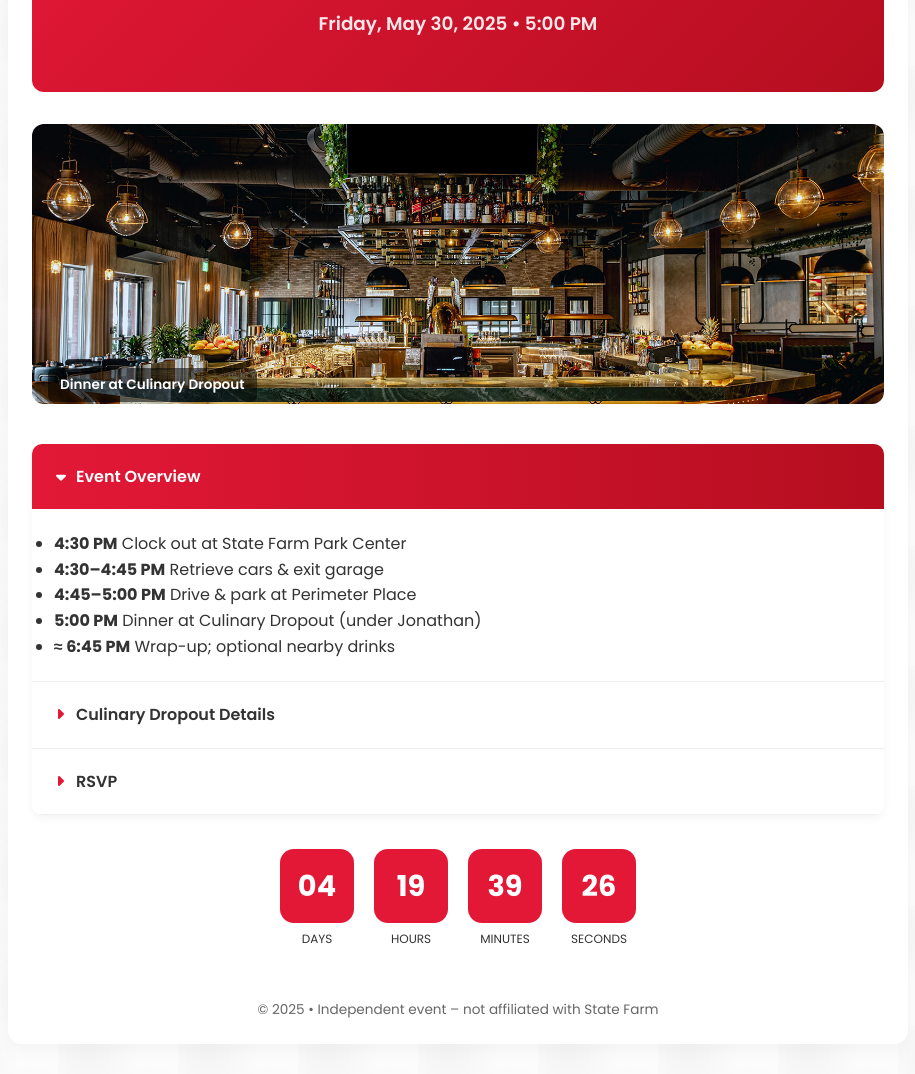
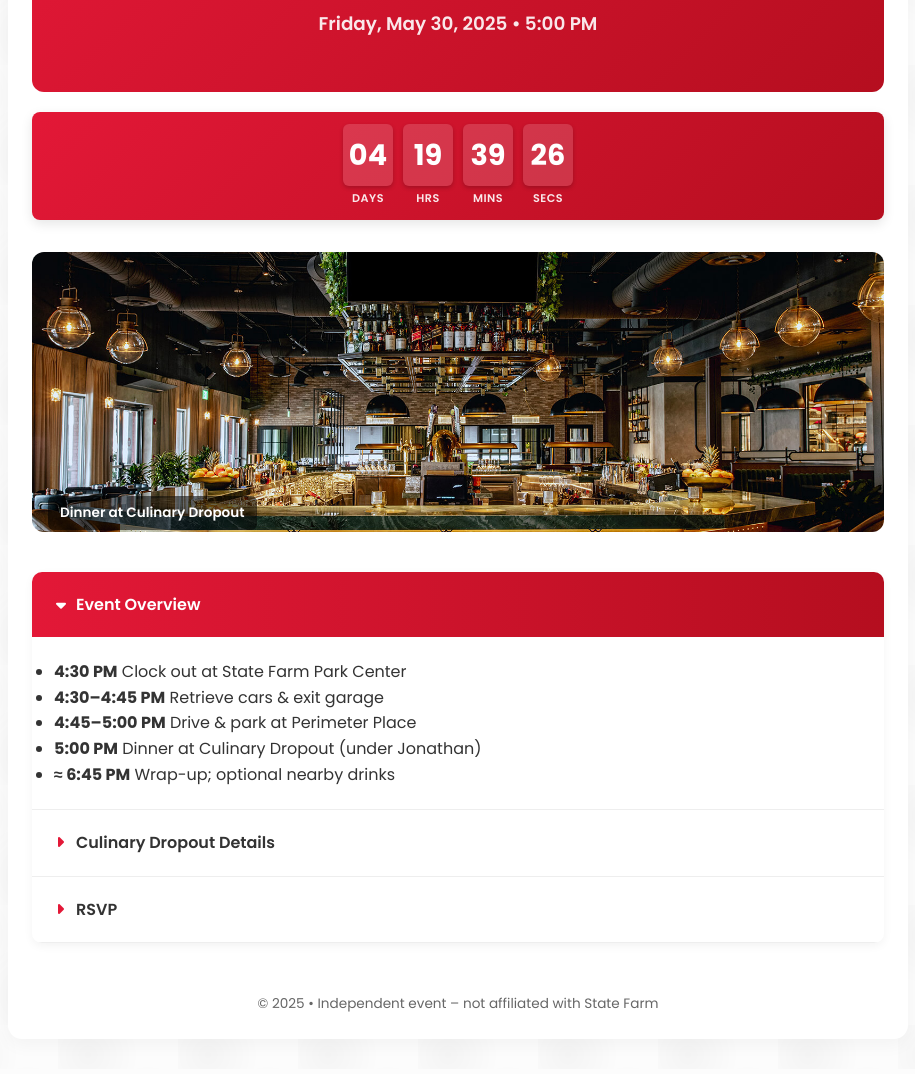
Before and after one commit to TheOGFlyingTesla/last-hurrah, a plain HTML site: page index.html in a window 1280 px wide. Shown: the part 175-1249 px from the top of the page, without its empty margins (182-1097 px from the left). Drawn offline with Linux system fonts and the light colour scheme.

Commit message:
Update RSVP form and countdown
- Removed 'Maybe' option from RSVP dropdown
- Added RSVP deadline notice
- Moved countdown above hero image
- Improved countdown styling for better visibility

```diff
--- a/index.html
+++ b/index.html
@@ -160,30 +160,43 @@
     }
 
     /* countdown */
+    .countdown-container {
+      background: linear-gradient(135deg, var(--red), var(--dark-red));
+      padding: 12px 0;
+      margin: 20px 0 0;
+      border-radius: 8px;
+      box-shadow: 0 4px 12px rgba(0,0,0,0.1);
+    }
+
     .countdown{
-      display:flex;
-      justify-content:center;
-      gap:20px;
-      margin:34px 0;
-      flex-wrap:wrap;
+      display: flex;
+      justify-content: center;
+      gap: 10px;
+      margin: 0 auto;
+      max-width: 800px;
+      padding: 0 20px;
     }
     .cd-item{display:flex;flex-direction:column;align-items:center;}
     .cd-val{
-      background:var(--red);
+      background: rgba(255,255,255,0.15);
       color:#fff;
-      width:74px;
-      height:74px;
-      border-radius:14px;
+      min-width: 50px;
+      padding: 8px 4px;
+      border-radius: 6px;
       display:flex;
       align-items:center;
       justify-content:center;
-      font-size:1.8rem;
-      font-weight:700;
+      font-size: 1.8rem;
+      font-weight: 700;
+      box-shadow: 0 2px 4px rgba(0,0,0,0.2);
     }
     .cd-label{
-      margin-top:6px;
-      font-size:.75rem;
-      text-transform:uppercase;
+      margin-top: 4px;
+      font-size: 0.7rem;
+      text-transform: uppercase;
+      color: rgba(255,255,255,0.9);
+      font-weight: 600;
+      letter-spacing: 0.5px;
     }
 
     /* RSVP */
@@ -237,6 +250,11 @@
       <h1>Jonathan's Farewell Dinner</h1>
       <p class="event-date">Friday, May&nbsp;30, 2025 • 5:00&nbsp;PM</p>
     </header>
+
+    <!-- Countdown -->
+    <div class="countdown-container">
+      <div class="countdown" id="countdown"></div>
+    </div>
 
     <!-- hero -->
     <div class="hero-wrap">
@@ -303,17 +321,18 @@
                 <option value="">Select…</option>
                 <option value="yes">Yes</option>
                 <option value="no">No</option>
-                <option value="maybe">Maybe</option>
               </select>
             </div>
+            <p style="font-size: 0.9em; color: #666; margin: 15px 0 10px;">
+              <i class="fas fa-clock"></i> Please RSVP by Wednesday, May 28th
+            </p>
             <button type="submit">Submit RSVP</button>
           </form>
         </div></div>
       </div>
     </div>
 
-    <!-- Countdown -->
-    <div class="countdown" id="countdown"></div>
+
 
     <footer>© 2025 • Independent event – not affiliated with State Farm</footer>
   </div>
@@ -342,7 +361,7 @@
         Math.floor(s%3600/60),
         s%60
       ];
-      const lbl=['Days','Hours','Minutes','Seconds'];
+      const lbl=['Days','Hrs','Mins','Secs'];
       countdown.innerHTML = lbl.map((l,i)=>`
         <div class="cd-item">
           <div class="cd-val">${String(v[i]).padStart(2,'0')}</div>
```
